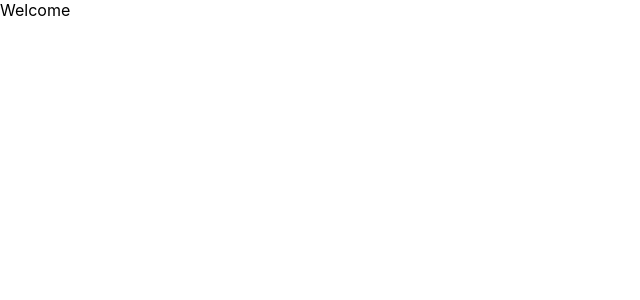
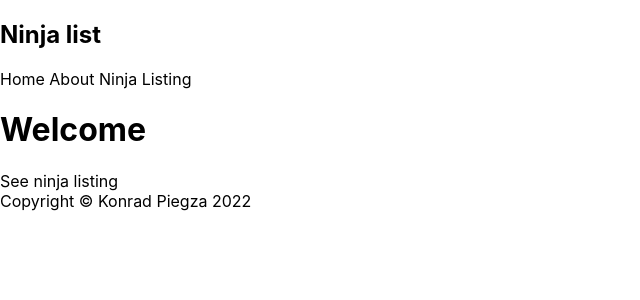
Before and after one commit to Piegzini/ninja-list, a Next.js app: page / in a window 1280 px wide. Shown: the top 300 px of the page, without its empty margins (0-640 px from the left). Built offline with nearby package versions, Linux system fonts and the light colour scheme.

Commit message:
Add next.js links
Switched <a> elements to <Link> which is component from next.js framework.

```diff
--- a/components/Navbar.js
+++ b/components/Navbar.js
@@ -1,12 +1,14 @@
+import Link from "next/link";
+
 const Navbar = () => {
     return (
         <nav>
             <div className="logo">
                 <h1>Ninja list</h1>
             </div>
-            <a> Home</a>
-            <a> About</a>
-            <a> Ninja Listing</a>
+            <Link href="/"> Home </Link>
+            <Link href="/about"> About </Link>
+            <Link href="/ninjas"> Ninja Listing</Link>
 
         </nav>
     )
--- a/pages/index.js
+++ b/pages/index.js
@@ -1,9 +1,20 @@
 import Head from 'next/head'
 import Image from 'next/image'
 import styles from '../styles/Home.module.css'
+import Navbar from "../components/Navbar";
+import Footer from "../components/Footer";
+import Link from "next/link";
 
 export default function Home() {
   return (
-      <div> Welcome</div>
+      <div>
+        <Navbar />
+        <h1>Welcome</h1>
+          <Link href="/ninjas">
+              <a>See ninja listing</a>
+          </Link>
+        <Footer />
+      </div>
+
   )
 }
```
